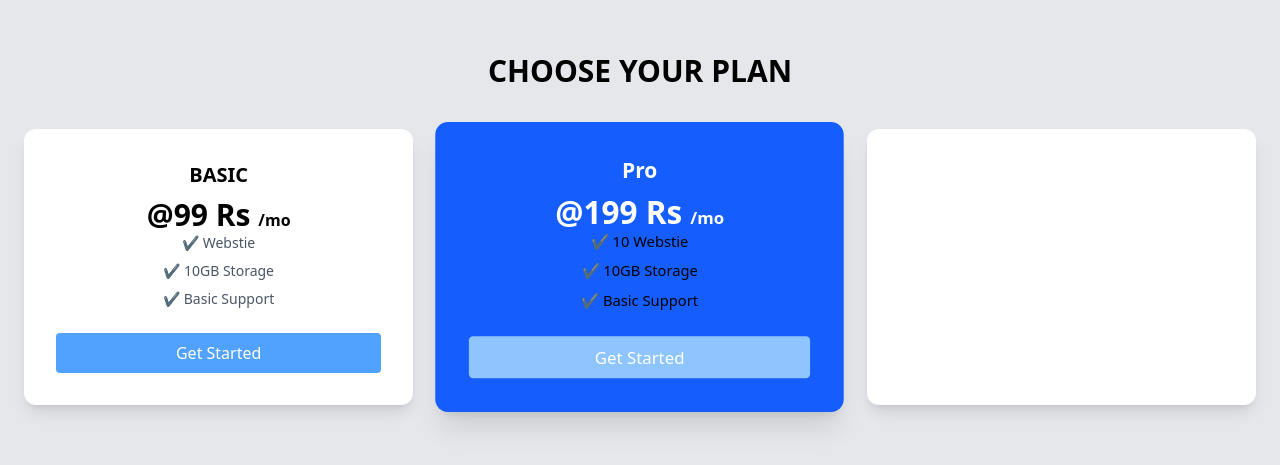
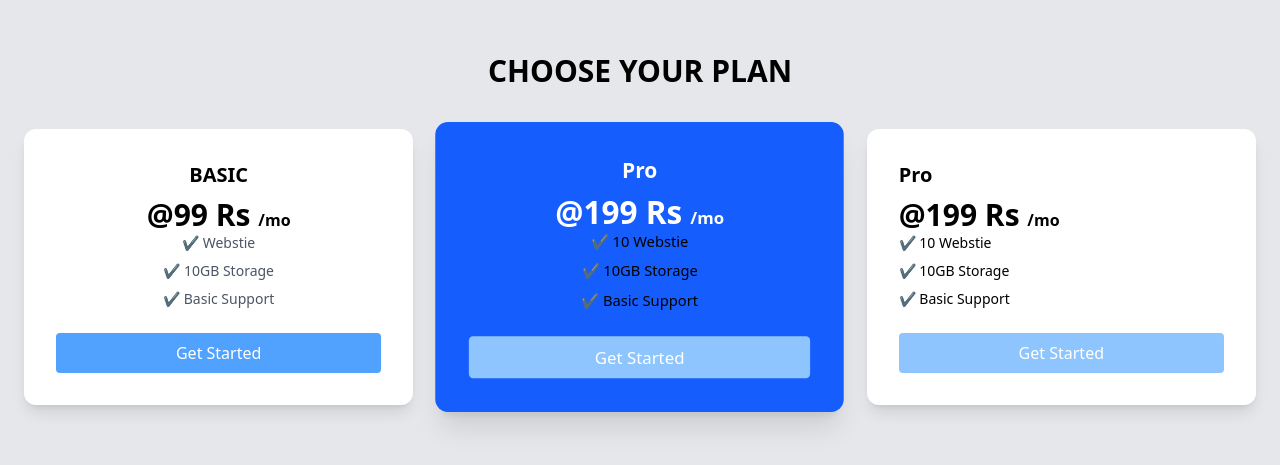
Before and after one commit to snigdhaH/TailwindCss, a plain HTML site: page src/pricing.html in a window 1280 px wide. Shown: the part 171-636 px from the top of the page. Drawn offline with Linux system fonts and the light colour scheme.

Commit message:
all 3 cards

```diff
--- a/src/pricing.html
+++ b/src/pricing.html
@@ -42,14 +42,14 @@
 
             <!--CARD 3: Enterprise -->
             <div class=" bg-white rounded-xl shadow-lg p-8 w-full md:w-1/3">
-                <h2></h2>
-                <p></p>
-                <ul>
-                    <li></li>
-                    <li></li>
-                    <li></li>
+                <h2 class="text-xl font-semibold mb-2">Pro</h2>
+                <p class="text-3xl font-bold">@199 Rs <span class="text-base">/mo</span> </p>
+                <ul class=" mb-6 text-sm text-black space-y-2">
+                    <li> ✔ 10 Webstie</li>
+                    <li> ✔ 10GB Storage</li>
+                    <li> ✔ Basic Support</li>
                 </ul>
-                <button></button>
+                <button class="w-full bg-blue-300 text-white py-2 rounded hover:bg-black transition">Get Started</button>
             </div>
 
         </div>
```
